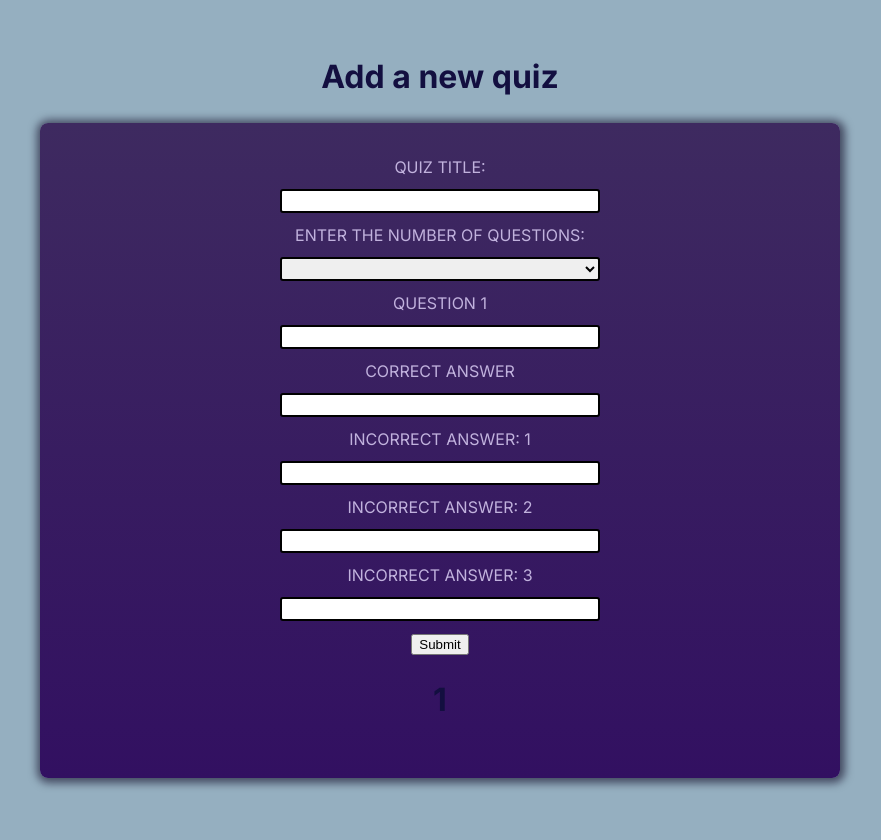
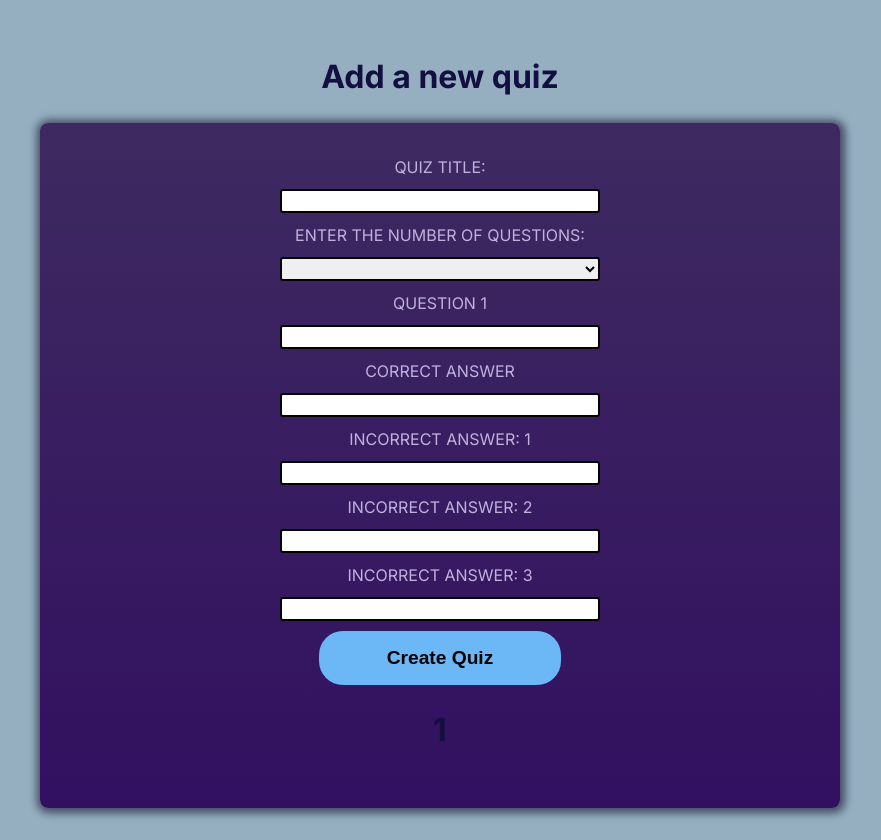
Before and after one commit to rjoshf/Nextjs-quizapp, a Next.js app: page /newquiz in a window 1280 px wide. Shown: the whole page, without its empty margins (200-1081 px from the left). Before the commit the page ends 810 px from the top, so only its background shows below. Built offline with nearby package versions, Linux system fonts and the light colour scheme.

Commit message:
Added styling and some form input authentication

```diff
--- a/components/NewQuizForm.module.css
+++ b/components/NewQuizForm.module.css
@@ -26,3 +26,22 @@
     padding: 10px;
     height: 2px;
 }
+
+.submitButton {
+    background:none;
+    border:none;
+    width: 33%;
+    font-size: 1.2rem;
+    padding: 1rem 2rem;
+    border-radius: 24px;
+    color: black;
+    background: #6cb7f5;
+    cursor: pointer;
+    transition: all 0.2s ease-in-out;
+    font-weight: bold;
+    text-decoration: none;
+}
+
+.submitButton:hover {
+    background-color: #027de2;
+}
--- a/components/NewQuizForm.tsx
+++ b/components/NewQuizForm.tsx
@@ -2,6 +2,8 @@
 import styles from './NewQuizForm.module.css'
 
 import { useRef, useState } from 'react'
+
+import { motion } from 'framer-motion'
 
 type quizData = {
     title: string | undefined;
@@ -14,6 +16,8 @@ type quizData = {
 }
 
 const NewQuizForm: React.FC<{ onAddQuiz: (quizData: quizData) => void }> = ({ onAddQuiz }) => {
+
+    const [isSubmitting, setIsSubmitting] = useState("Create Quiz")
 
     const titleInputRef = useRef<HTMLInputElement>(null);
     const [numberOfQuestions, setNumberOfQuestions] = useState(1);
@@ -41,6 +45,7 @@ const NewQuizForm: React.FC<{ onAddQuiz: (quizData: quizData) => void }> = ({ on
             for (let j = 0; j < 4; j++) {
                 const answer = answerInputRefs[i][j].current?.value;
                 answers.push({ answer });
+                let answerArray = answers.map(answer => answer.answer)
             }
 
             quizQuestions.push({
@@ -49,10 +54,28 @@ const NewQuizForm: React.FC<{ onAddQuiz: (quizData: quizData) => void }> = ({ on
             });
         }
 
+        const quizAnswers = quizQuestions.map(question =>
+            question.answers.map(answer => answer.answer!.trim())
+        );
+
+        let hasDuplicates = quizAnswers.some(answers =>
+            answers.some((answer, j) => answers.indexOf(answer) !== j)
+        );
+
+        console.log(hasDuplicates);
+
+        if (hasDuplicates) {
+            console.log("There are duplicate answers in the quiz!");
+            hasDuplicates = false;
+            return;
+        }
+
         const quizData = {
             title: quizTitle,
             questions: quizQuestions,
         }
+
+        setIsSubmitting("Creating quiz...")
         onAddQuiz(quizData)
     };
 
@@ -90,9 +113,7 @@ const NewQuizForm: React.FC<{ onAddQuiz: (quizData: quizData) => void }> = ({ on
                             ))}
                         </div>
                     ))}
-                    <div>
-                        <button type="submit">Submit</button>
-                    </div>
+                    <motion.button whileHover={{ scale: 1.02 }} transition={{ type: 'spring', ease: "easeOut", duration: 0.2 }} className={styles.submitButton} type="submit">{isSubmitting}</motion.button>
                 </form>
                 <h1>{numberOfQuestions}</h1>
             </div>
--- a/components/Question.tsx
+++ b/components/Question.tsx
@@ -33,7 +33,7 @@ const Question: React.FC<{ quizzQuestions: quizzQuestions }> = ({ quizzQuestions
 
     // Load userAnswers and userScore from localStorage on component mount
     useEffect(() => {
-        console.log(quizzQuestions)
+
         const storedUserAnswers = localStorage.getItem('userAnswers');
         if (storedUserAnswers) {
             setUserAnswers(JSON.parse(storedUserAnswers));
```
Also changed, not shown: app/quiz/[id]/page.tsx (+3 -10 lines), components/HomePage.module.css (+8 -1 lines), components/HomePage.tsx (+7 -8 lines).
